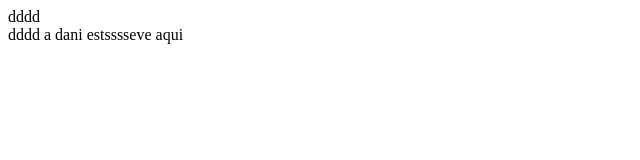
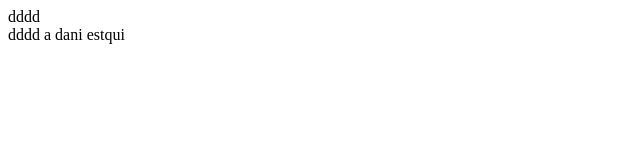
Before and after one commit to alexandraAraujo24/testederepositorio, a plain HTML site: page index.html in a window 1280 px wide. Shown: the full height of the page, 0-640 px from the left. Drawn offline with Linux system fonts and the light colour scheme.

Commit message:
commit inicial teste da dani

```diff
--- a/index.html
+++ b/index.html
@@ -7,7 +7,7 @@
     <title>Document</title>
 </head>
 <article>dddd</article> <!-- Para os posts -->
-<form>dddd a dani estsssseve aqui</form> <!-- Para o formulário/newsletter -->
+<form>dddd a dani estqui</form> <!-- Para o formulário/newsletter -->
 <body>
 
 </html>
```
